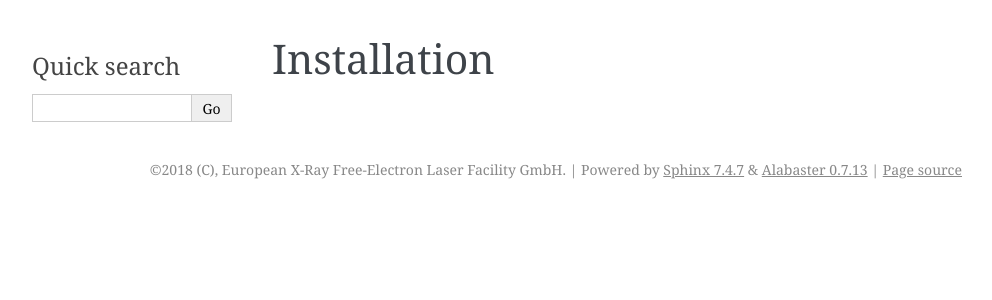
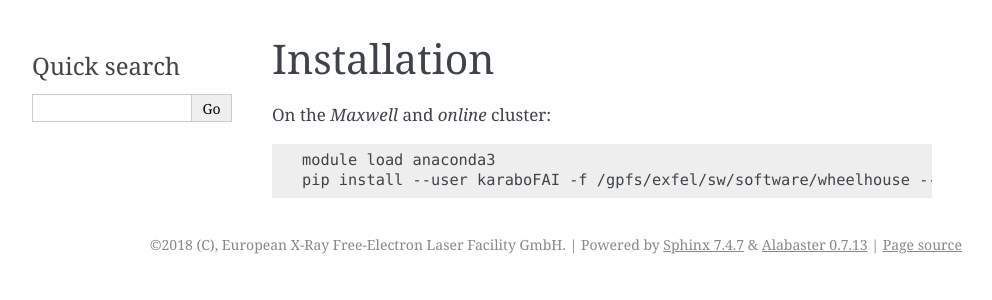
Before and after one commit to European-XFEL/EXtra-foam, a Sphinx documentation site: the page built from docs/installation.rst, in a window 1280 px wide. Shown: the top 300 px of the page, without its empty margins (148-1140 px from the left). Built offline with Sphinx 7.4.7, drawn with Linux system fonts in a browser that asks for light colours.

Commit message:
DOC: Add installtion

```diff
--- a/docs/installation.rst
+++ b/docs/installation.rst
@@ -1,2 +1,9 @@
 Installation
 ============
+
+On the `Maxwell` and `online` cluster:
+
+.. code-block:: bash
+
+   module load anaconda3
+   pip install --user karaboFAI -f /gpfs/exfel/sw/software/wheelhouse --no-index
```
